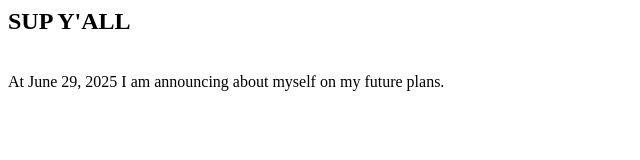
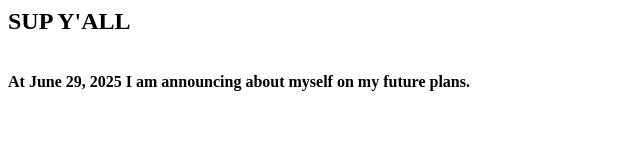
Before and after one commit to Komfudo/tl-dr-eat-shit-Komfudo, a plain HTML site: page index.html in a window 1280 px wide. Shown: the whole page, without its empty margins (0-640 px from the left). Drawn offline with Linux system fonts and the light colour scheme.

Commit message:
Update index.html

```diff
--- a/index.html
+++ b/index.html
@@ -7,9 +7,6 @@
       SUP Y'ALL
     </h2>
       <br>
-      <b></b>At June 29, 2025 I am announcing about myself on my future plans.</b>
-      <br>
-      <br>
-    </h2>
+    <b>At June 29, 2025 I am announcing about myself on my future plans.</b>
   </body>
 </html>
```
